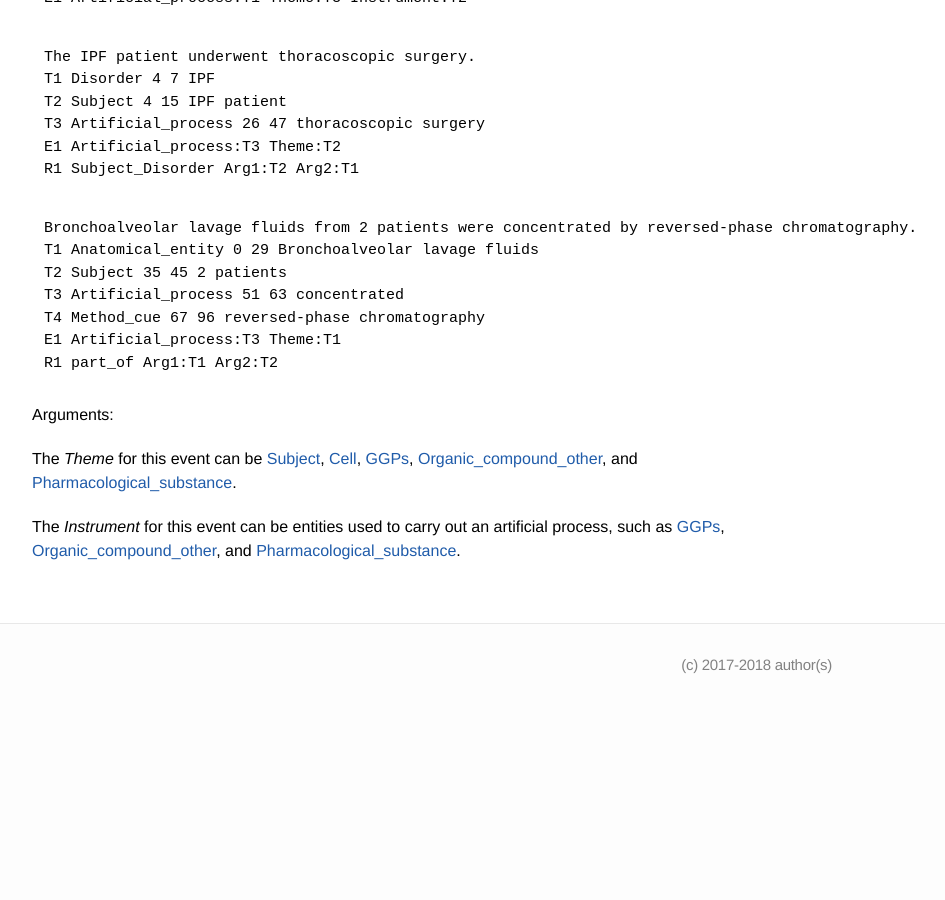
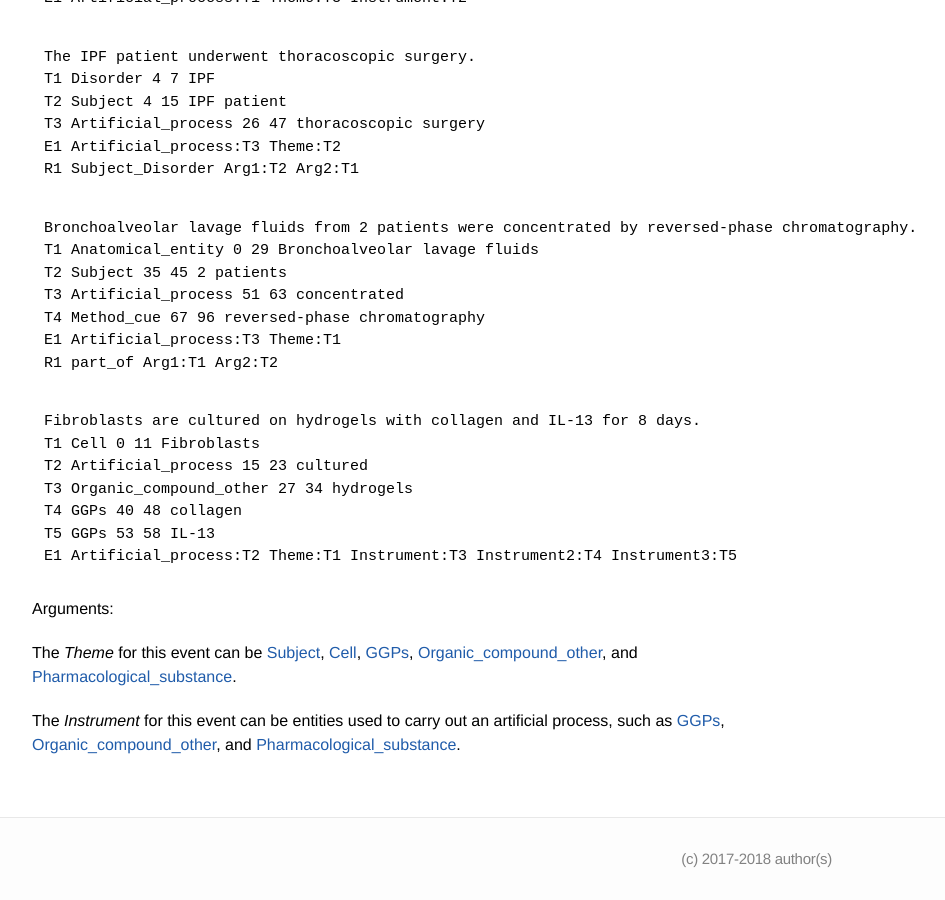
Before and after one commit to ezcatdb/molbiol_lung_corpus-guidelines, a Jekyll site: the page built from _event/Artificial_process.md, in a window 1280 px wide and 900 px high, scrolled down 1099 px. Shown: the whole window, without its empty margins (208-1153 px from the left). Built offline with Jekyll 4.4.1, drawn with Linux system fonts in a browser that asks for light colours; before the commit the page ends 1806 px from its top, so only the background shows below that.

Commit message:
new sample sentence included in _event/Artificial_process.md

```diff
--- a/_event/Artificial_process.md
+++ b/_event/Artificial_process.md
@@ -62,6 +62,15 @@ T4 Method_cue 67 96 reversed-phase chromatography
 E1 Artificial_process:T3 Theme:T1
 R1 part_of Arg1:T1 Arg2:T2
 ~~~
+~~~ ann
+Fibroblasts are cultured on hydrogels with collagen and IL-13 for 8 days.
+T1 Cell 0 11 Fibroblasts
+T2 Artificial_process 15 23 cultured
+T3 Organic_compound_other 27 34 hydrogels
+T4 GGPs 40 48 collagen
+T5 GGPs 53 58 IL-13
+E1 Artificial_process:T2 Theme:T1 Instrument:T3 Instrument2:T4 Instrument3:T5
+~~~
 
 Arguments:
 
```
